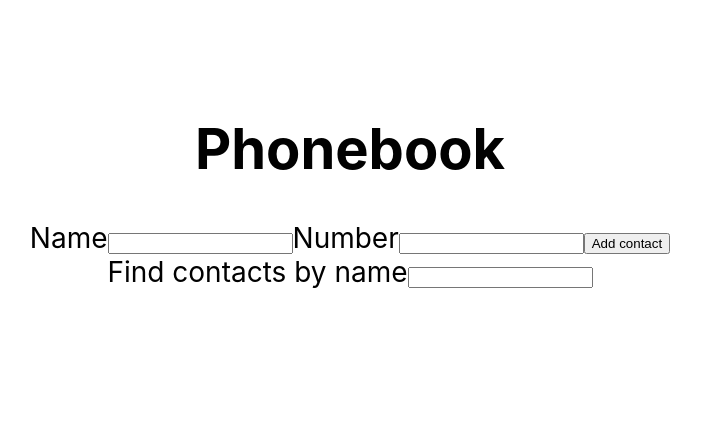
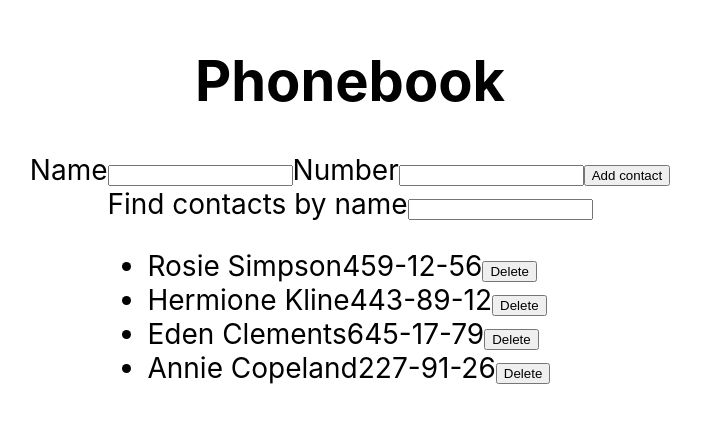
Before and after one commit to statsenkoin/goit-react-hw-02-phonebook, a React (Create React App) app: page / in a window 1280 px wide. Shown: the part 189-612 px from the top of the page, without its empty margins (290-991 px from the left). Built offline with nearby package versions, Linux system fonts and the light colour scheme.

Commit message:
Feature/ refactor App

```diff
--- a/src/components/App/App.jsx
+++ b/src/components/App/App.jsx
@@ -3,31 +3,29 @@ import { nanoid } from 'nanoid';
 import { Layout } from './App.siled';
 import { Form } from 'components';
 
-// const initialContacts = [
-//   { id: 'id-1', name: 'Rosie Simpson', number: '459-12-56' },
-//   { id: 'id-2', name: 'Hermione Kline', number: '443-89-12' },
-//   { id: 'id-3', name: 'Eden Clements', number: '645-17-79' },
-//   { id: 'id-4', name: 'Annie Copeland', number: '227-91-26' },
-// ];
+const initialContacts = [
+  { id: 'id-1', name: 'Rosie Simpson', number: '459-12-56' },
+  { id: 'id-2', name: 'Hermione Kline', number: '443-89-12' },
+  { id: 'id-3', name: 'Eden Clements', number: '645-17-79' },
+  { id: 'id-4', name: 'Annie Copeland', number: '227-91-26' },
+];
 class App extends Component {
   state = {
-    contacts: [],
+    contacts: initialContacts,
     filter: '',
   };
 
   addContact = userData => {
     const { name: userName } = userData;
+    const { contacts } = this.state;
 
-    this.setState(({ contacts }) => {
     let isContactExists = contacts.some(({ name }) => name === userName);
     if (isContactExists) {
       return alert(`${userName} is already in contacts!`);
     }
+
     const newContact = { ...userData, id: nanoid(8) };
-      return {
-        contacts: [newContact, ...contacts],
-      };
-    });
+    this.setState(({ contacts }) => ({ contacts: [newContact, ...contacts] }));
   };
 
   deleteContact = contactId => {
@@ -42,7 +40,6 @@ class App extends Component {
 
   filterContactsByName = () => {
     const { contacts, filter } = this.state;
-    // if (!contacts) return null;
     const normalizedFilter = filter.toLowerCase();
     return contacts.filter(({ name }) =>
       name.toLowerCase().includes(normalizedFilter)
@@ -55,6 +52,9 @@ class App extends Component {
       <Layout>
         <h1>Phonebook</h1>
         <Form onSubmit={this.addContact}></Form>
+
+        {filteredContacts.length ? (
+          <div>
             <label>
               Find contacts by name
               <input
@@ -63,20 +63,25 @@ class App extends Component {
                 onChange={this.onFilter}
               />
             </label>
-        {filteredContacts && (
             <ul>
               {filteredContacts.map(({ id, name, number }) => {
                 return (
                   <li key={id}>
                     <span>{name}</span>
                     <span>{number}</span>
-                  <button type="button" onClick={() => this.deleteContact(id)}>
+                    <button
+                      type="button"
+                      onClick={() => this.deleteContact(id)}
+                    >
                       Delete
                     </button>
                   </li>
                 );
               })}
             </ul>
+          </div>
+        ) : (
+          <p>No any contacts in phonebook</p>
         )}
       </Layout>
     );
```
Lines whose indentation alone changed are shown as unchanged.
